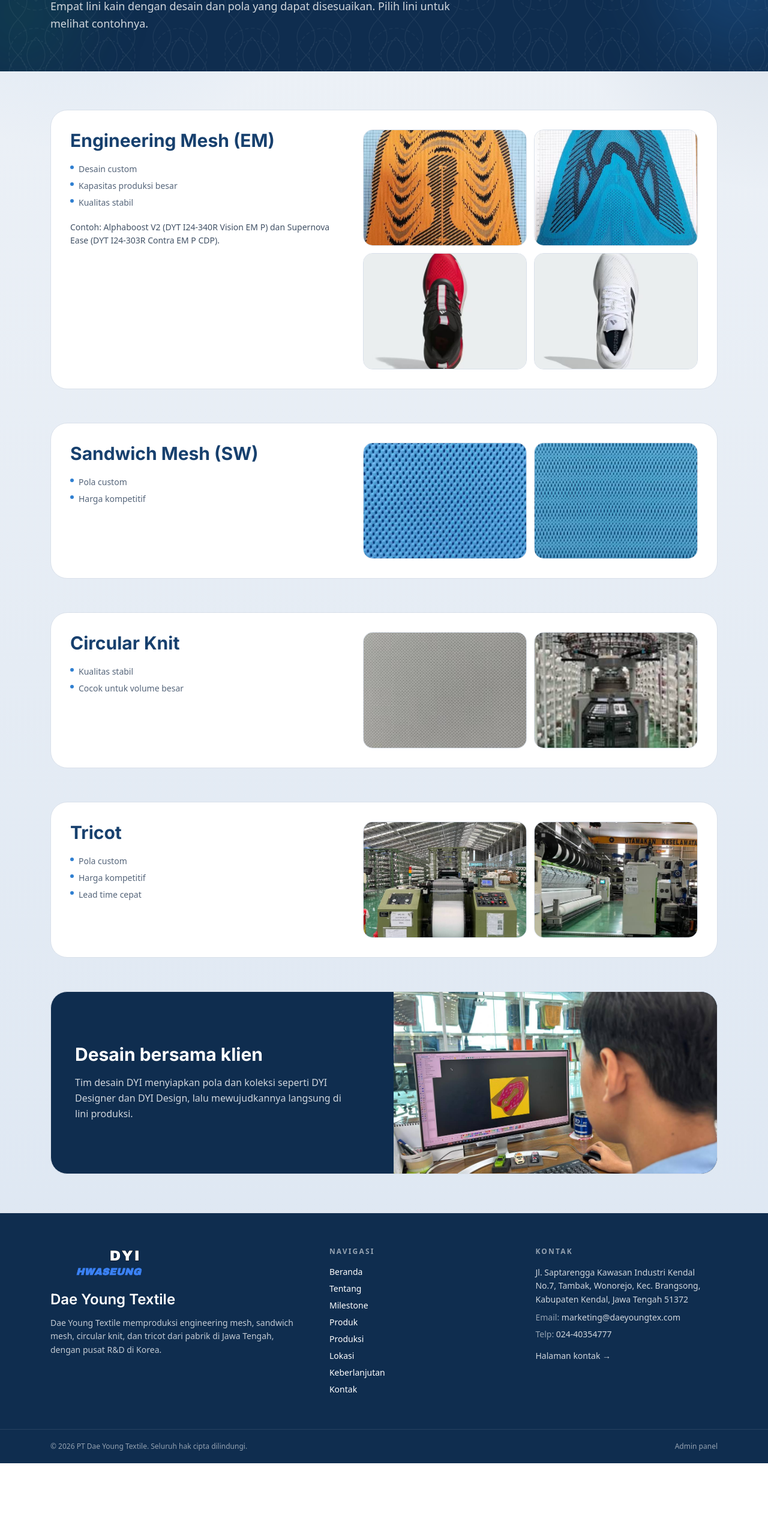
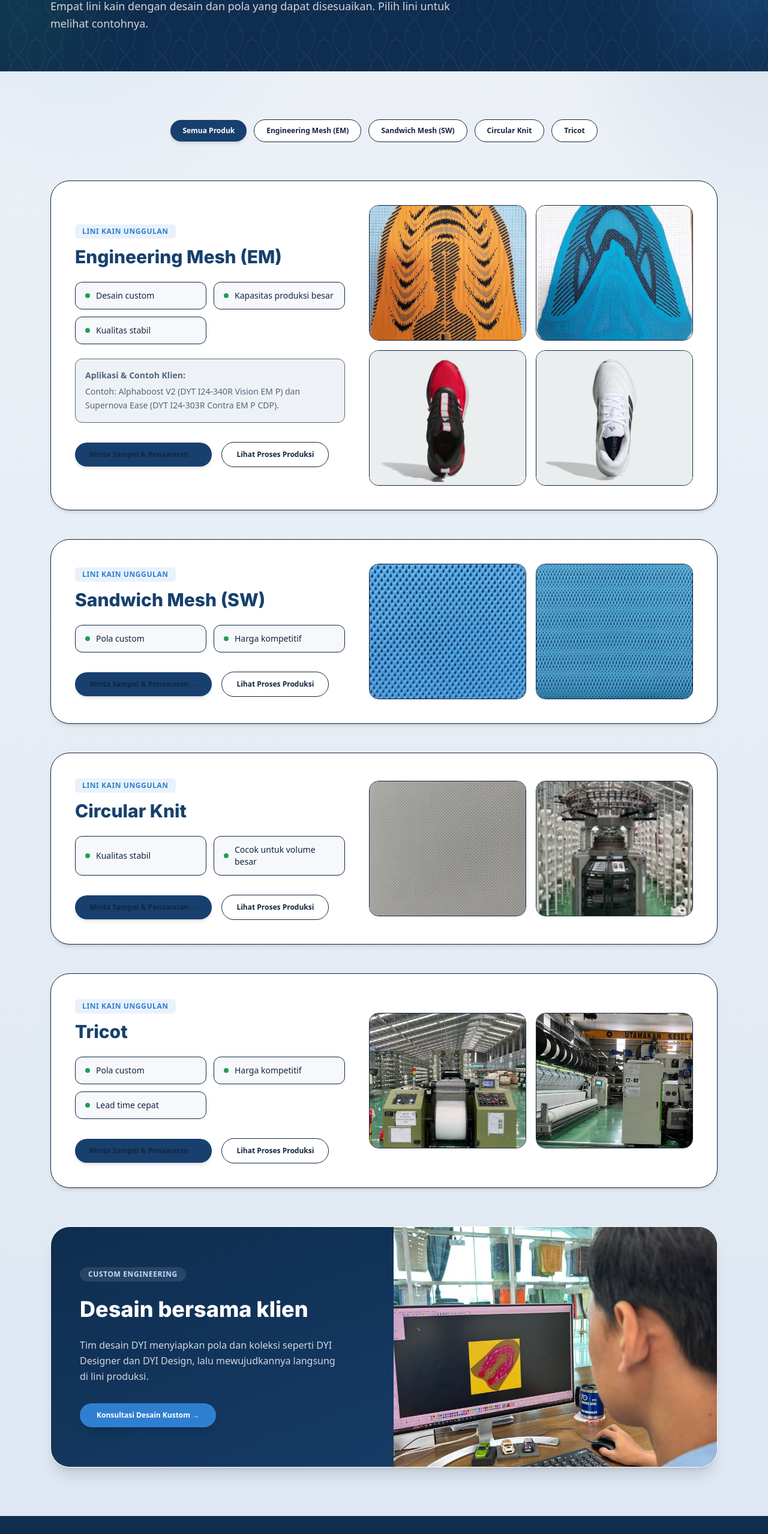
Before and after one commit to daeyoungindo/website-dyi, a Next.js app: page /produk in a window 1280 px wide. Shown: the part 208-2766 px from the top of the page at 60% size. Before the commit the page ends 2648 px from the top, so only its background shows below. Built offline with nearby package versions, Linux system fonts and the light colour scheme.

Commit message:
feat(produk): enhance product page design with professional B2B layout, category tabs, and interactive image galleries

```diff
--- a/src/components/pages/ProdukContent.tsx
+++ b/src/components/pages/ProdukContent.tsx
@@ -1,12 +1,19 @@
 "use client";
 
+import { useState } from "react";
 import Image from "next/image";
+import Link from "next/link";
 import { PageHero } from "@/components/PageHero";
 import { useLanguage } from "@/context/LanguageContext";
 import { products } from "@/data/products";
 
 export function ProdukContent() {
   const { t } = useLanguage();
+  const [activeTab, setActiveTab] = useState("all");
+
+  const filteredItems = activeTab === "all"
+    ? t.products.items
+    : t.products.items.filter(item => item.id === activeTab);
 
   return (
     <>
@@ -16,51 +23,111 @@ export function ProdukContent() {
         description={t.products.description}
       />
 
-      <section className="mx-auto max-w-6xl space-y-14 px-5 py-16">
-        {t.products.items.map((product) => {
-          const images = products.find((p) => p.id === product.id)?.images ?? [];
+      <section className="mx-auto max-w-6xl space-y-16 px-5 py-20">
+        {/* Category Navigation Tabs */}
+        <div className="flex flex-wrap items-center justify-center gap-2 sm:gap-3">
+          <button
+            type="button"
+            onClick={() => setActiveTab("all")}
+            className={`rounded-full px-5 py-2.5 text-xs font-semibold transition-all duration-200 ${
+              activeTab === "all"
+                ? "bg-[#17406e] text-white shadow-md"
+                : "bg-surface text-ink border border-border hover:border-[#2f7fd1]/50"
+            }`}
+          >
+            Semua Produk
+          </button>
+          {t.products.items.map((item) => (
+            <button
+              key={item.id}
+              type="button"
+              onClick={() => setActiveTab(item.id)}
+              className={`rounded-full px-5 py-2.5 text-xs font-semibold transition-all duration-200 ${
+                activeTab === item.id
+                  ? "bg-[#17406e] text-white shadow-md"
+                  : "bg-surface text-ink border border-border hover:border-[#2f7fd1]/50"
+              }`}
+            >
+              {item.name}
+            </button>
+          ))}
+        </div>
+
+        {/* Product Cards List */}
+        <div className="space-y-12">
+          {filteredItems.map((product) => {
+            const productData = products.find((p) => p.id === product.id);
+            const images = productData?.images ?? [];
             return (
               <article
                 key={product.id}
                 id={product.id}
-              className="scroll-mt-24 rounded-[1.75rem] border border-line bg-surface p-6 md:p-8"
+                className="scroll-mt-28 overflow-hidden rounded-[2rem] border border-border bg-surface shadow-md hover:shadow-xl transition-all duration-300 p-6 sm:p-10"
               >
-              <div className="grid gap-8 lg:grid-cols-[0.9fr_1.1fr]">
+                <div className="grid gap-10 lg:grid-cols-[1fr_1.2fr] lg:items-center">
+                  <div className="space-y-6">
                     <div>
-                  <h2 className="font-display text-3xl font-bold text-navy">
+                      <span className="inline-block rounded-md bg-[#2f7fd1]/10 px-3 py-1 text-xs font-bold uppercase tracking-wider text-[#2f7fd1]">
+                        Lini Kain Unggulan
+                      </span>
+                      <h2 className="font-display text-3xl font-extrabold text-[#17406e] mt-3">
                         {product.name}
                       </h2>
-                  <ul className="mt-5 space-y-2">
+                    </div>
+
+                    <ul className="grid gap-3 sm:grid-cols-2">
                       {product.points.map((point) => (
                         <li
                           key={point}
-                        className="flex items-start gap-2 text-sm text-muted"
+                          className="flex items-center gap-2.5 rounded-xl border border-border bg-bg/50 px-4 py-3 text-sm font-medium text-ink"
                         >
-                        <span className="mt-1 h-1.5 w-1.5 rounded-full bg-blue" />
+                          <span className="h-2 w-2 rounded-full bg-[#1f9d55] shrink-0" />
                           {point}
                         </li>
                       ))}
                     </ul>
+
                     {product.examples ? (
-                    <p className="mt-5 text-sm leading-relaxed text-ink/80">
+                      <div className="rounded-xl bg-[#eef2f7] p-4 border border-border/60 text-xs sm:text-sm leading-relaxed text-muted">
+                        <strong className="block font-semibold text-primary-900 mb-1">Aplikasi & Contoh Klien:</strong>
                         {product.examples}
-                    </p>
+                      </div>
                     ) : null}
+
+                    <div className="pt-2 flex flex-wrap items-center gap-4">
+                      <Link
+                        href={`/kontak?product=${product.id}`}
+                        className="inline-flex items-center gap-2 rounded-full bg-[#17406e] px-6 py-3 text-xs font-semibold text-white shadow-md transition hover:bg-[#0f2d4f]"
+                      >
+                        Minta Sampel & Penawaran →
+                      </Link>
+                      <Link
+                        href="/produksi"
+                        className="inline-flex items-center gap-2 rounded-full border border-border bg-surface px-6 py-3 text-xs font-semibold text-ink transition hover:border-[#2f7fd1] hover:text-[#17406e]"
+                      >
+                        Lihat Proses Produksi
+                      </Link>
+                    </div>
                   </div>
 
-                <div className="grid gap-3 sm:grid-cols-2">
-                  {images.map((image) => (
+                  <div className="grid gap-4 sm:grid-cols-2">
+                    {images.map((image, i) => (
                       <div
                         key={image.src}
-                      className="overflow-hidden rounded-2xl border border-line bg-bg"
+                        className={`overflow-hidden rounded-2xl border border-border bg-bg group relative ${
+                          images.length === 3 && i === 0 ? "sm:col-span-2" : ""
+                        }`}
                       >
                         <Image
                           src={image.src}
                           alt={image.alt}
-                        width={640}
-                        height={480}
-                        className="h-48 w-full object-cover"
+                          width={700}
+                          height={500}
+                          className="h-52 sm:h-56 w-full object-cover transition-transform duration-500 group-hover:scale-105"
                         />
+                        <div className="absolute inset-0 bg-gradient-to-t from-black/60 via-transparent to-transparent opacity-0 group-hover:opacity-100 transition-opacity duration-300 flex items-end p-4">
+                          <p className="text-xs font-medium text-white">{image.alt}</p>
+                        </div>
                       </div>
                     ))}
                   </div>
@@ -68,21 +135,41 @@ export function ProdukContent() {
               </article>
             );
           })}
+        </div>
 
-        <article className="grid items-center gap-8 overflow-hidden rounded-[1.75rem] border border-line bg-hero text-white lg:grid-cols-2">
-          <div className="p-8 md:p-10">
-            <h2 className="font-display text-3xl font-bold">{t.products.designTitle}</h2>
-            <p className="mt-4 text-sm leading-relaxed text-white/80 md:text-base">
+        {/* Design Collaboration Banner */}
+        <article className="relative overflow-hidden rounded-[2rem] border border-border bg-gradient-to-br from-[#0f2d4f] to-[#17406e] text-white shadow-xl">
+          <div className="absolute -right-16 -top-16 h-64 w-64 rounded-full bg-blue-500/10 blur-3xl pointer-events-none" />
+          <div className="grid items-center gap-8 lg:grid-cols-2">
+            <div className="p-8 sm:p-12 space-y-6">
+              <span className="inline-block rounded-full bg-white/10 px-3.5 py-1 text-xs font-semibold tracking-wider uppercase text-blue-200">
+                Custom Engineering
+              </span>
+              <h2 className="font-display text-3xl sm:text-4xl font-extrabold leading-tight">
+                {t.products.designTitle}
+              </h2>
+              <p className="text-sm leading-relaxed text-white/80 sm:text-base">
                 {t.products.designBody}
               </p>
+              <div className="pt-2">
+                <Link
+                  href="/kontak"
+                  className="inline-flex items-center gap-2 rounded-full bg-[#2f7fd1] px-7 py-3 text-xs font-semibold text-white shadow-lg transition hover:brightness-110"
+                >
+                  Konsultasi Desain Kustom →
+                </Link>
               </div>
+            </div>
+            <div className="relative h-full min-h-[320px] lg:min-h-[400px]">
               <Image
                 src="/images/produk/tim-desain-dyi-menyiapkan-pola-di-komputer.jpg"
                 alt={t.products.designImageAlt}
-            width={900}
-            height={700}
-            className="h-full min-h-72 w-full object-cover"
+                fill
+                className="object-cover"
               />
+              <div className="absolute inset-0 bg-gradient-to-t from-[#0f2d4f]/80 via-transparent to-transparent lg:hidden" />
+            </div>
+          </div>
         </article>
       </section>
     </>
```
Lines whose indentation alone changed are shown as unchanged.
